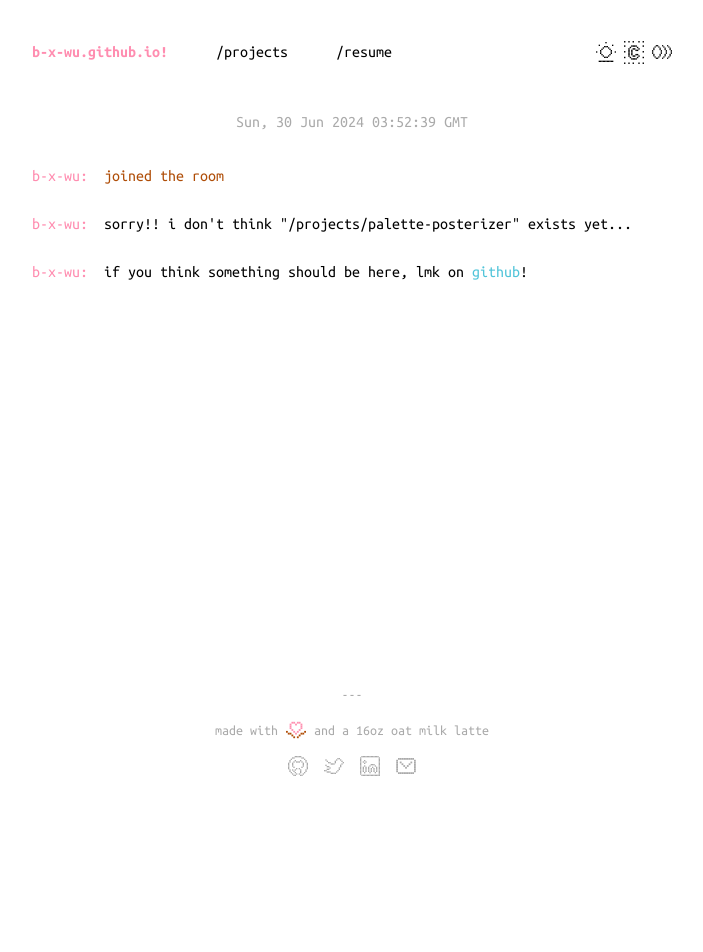
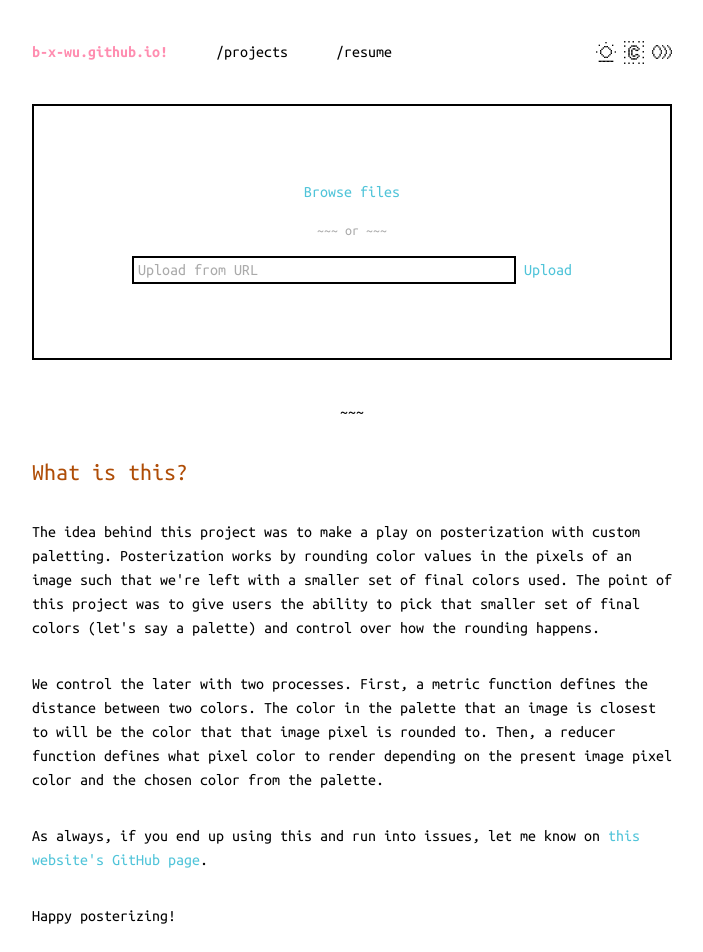
Before and after one commit to b-x-wu/b-x-wu.github.io, a React app: page /projects/palette-posterizer in a window 1280 px wide. Shown: the top 952 px of the page, without its empty margins (288-991 px from the left). Before the commit the page ends 800 px from the top, so only its background shows below. Built offline with nearby package versions, Linux system fonts and the light colour scheme.

Commit message:
feat: productionalize

```diff
--- a/src/Router.tsx
+++ b/src/Router.tsx
@@ -17,7 +17,7 @@ const Router = (
                 <Route path='projects'>
                     <Route index element={ <Projects /> } />
                     <Route path='pixel-svg-maker' element={ <PixelSvgMakerPage /> } />
-                    <Route path='palette-posterization' element={ <PalettePosterizationPage /> } />
+                    <Route path='palette-posterizer' element={ <PalettePosterizationPage /> } />
                 </Route>
                 <Route path='*' element={ <Error404 /> } />
             </Route>
--- a/src/routes/projects/PalettePosterizationPage.tsx
+++ b/src/routes/projects/PalettePosterizationPage.tsx
@@ -12,17 +12,10 @@ const PalettePosterizationPage: React.FC = () => {
             <div className='w-full text-center'>~~~</div>
             <div className='flex w-full flex-col gap-y-8'>
                 <h2 className='text-secondary text-2xl'>What is this?</h2>
-                <p>THIS IS A WIP. DON&apos;T WORRY ABOUT IT TOO MUCH.</p>
-                <p>Caveats:</p>
-                <ul className='flex list-inside flex-col gap-y-2 '>
-                    <li className='list-image-clip-[url(/static/icons/bullet.svg)] list-image-clip-size-3 list-image-clip-color-text'>
-                        Next to no optimizations (other than pushing the image processing work onto a webworker)
-                    </li>
-                    <li className='list-image-clip-[url(/static/icons/bullet.svg)] list-image-clip-size-3 list-image-clip-color-text'>
-                        I&apos;m working on getting more metrics and reducer functions in
-                    </li>
-                </ul>
-                <p>Source code on <Link className='text-enabled hover:underline hover:underline-offset-2' to='https://github.com/b-x-wu/b-x-wu.github.io/blob/main/src/routes/projects/PalettePosterizationPage.tsx'>GitHub</Link>. Let me know if you run into any issues.</p>
+                <p>The idea behind this project was to make a play on posterization with custom paletting. Posterization works by rounding color values in the pixels of an image such that we&apos;re left with a smaller set of final colors used. The point of this project was to give users the ability to pick that smaller set of final colors (let&apos;s say a palette) and control over how the rounding happens.</p>
+                <p>We control the later with two processes. First, a metric function defines the distance between two colors. The color in the palette that an image is closest to will be the color that that image pixel is rounded to. Then, a reducer function defines what pixel color to render depending on the present image pixel color and the chosen color from the palette.</p>
+                <p>As always, if you end up using this and run into issues, let me know on <Link className='text-enabled hover:underline hover:underline-offset-2' to='https://github.com/b-x-wu/b-x-wu.github.io/issues/new'>this website&apos;s GitHub page</Link>.</p>
+                <p>Happy posterizing!</p>
             </div>
         </div>
     );
--- a/src/routes/projects/Projects.tsx
+++ b/src/routes/projects/Projects.tsx
@@ -97,6 +97,27 @@ const Projects: React.FC = () => {
                         />
                     </Link>
                 </Window>
+                <Window
+                    title='Palette Posterizer'
+                    optionsBar='A web app for customizable posterization'
+                    controlButtons={ [
+                        <Link to='/projects/palette-posterizer' key='palette-posterizer-link'>
+                            <div className="bg-text size-4 bg-clip-[url('/static/icons/link.svg')]" />
+                        </Link>,
+                    ] }
+                >
+                    <Link to='/projects/palette-posterizer' className='h-64'>
+                        <ImageSuspense
+                            src={
+                                isDarkMode
+                                    ? '/static/images/project-previews/palette-posterization-preview-dark.png'
+                                    : '/static/images/project-previews/palette-posterization-preview.png'
+                            }
+                            alt='Palette Posterizer preview'
+                            className='size-full object-cover object-center'
+                        />
+                    </Link>
+                </Window>
             </div>
         </div>
     );
```
Also changed, not shown: public/static/images/project-previews/palette-posterization-preview-dark.png (added), public/static/images/project-previews/palette-posterization-preview.png (added).
